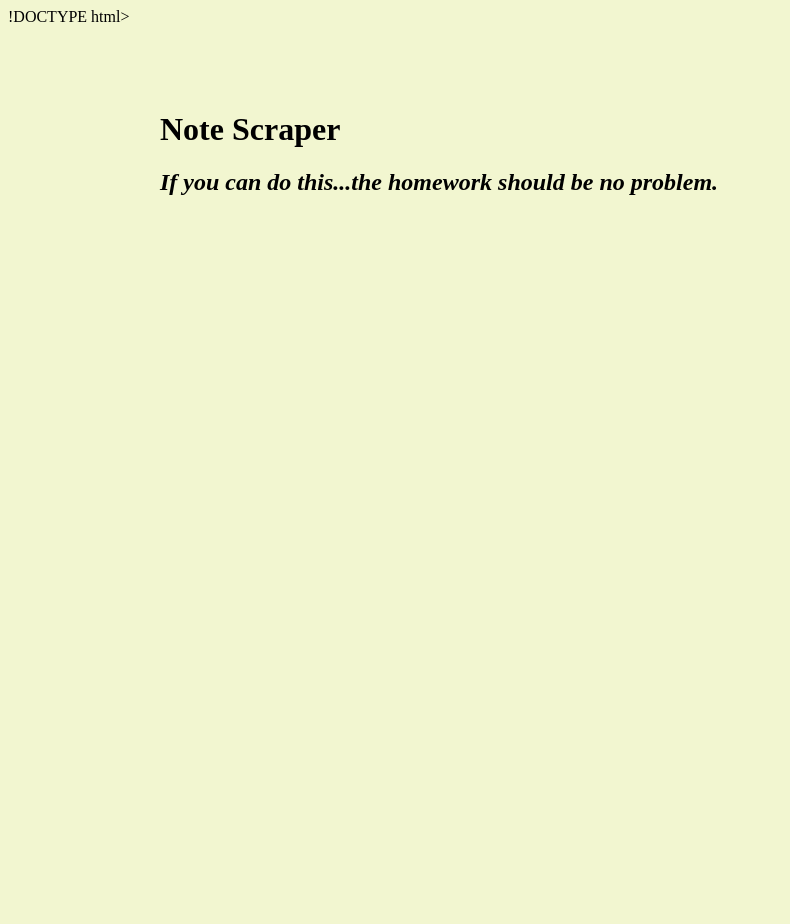
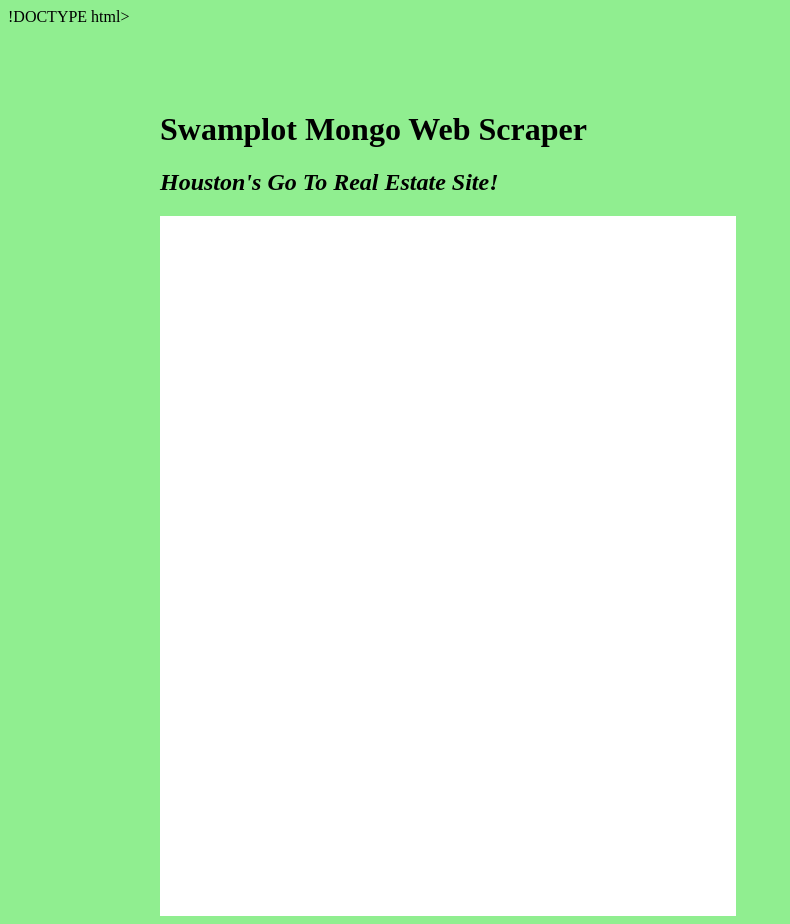
Before and after one commit to rmesser87/mongeese18, a website: page public/index.html in a window 1280 px wide. Shown: the whole page, without its empty margins (0-790 px from the left). Drawn offline with nearby package versions, Linux system fonts and the light colour scheme; no server answers.

Commit message:
more code added

```diff
--- a/public/index.html
+++ b/public/index.html
@@ -2,9 +2,9 @@
 <html lang="en-us">
   <head>
     <meta charset="UTF-8">
-    <title>Scraping With Mongoose</title>
+    <title>Mongo Homework</title>
     <style>
-      body { background-color: #F2F6D0 }
+      body { background-color: lightgreen }
       #wrapper {
         width: 960px;
         margin-left: auto;
@@ -16,6 +16,7 @@
         overflow: auto;
         width: 60%;
         height: 700px;
+        background-color: white;
       }
       #notes {
         float: right;
@@ -38,8 +39,8 @@
   </head>
   <body>
     <div id="wrapper">
-      <h1>Note Scraper</h1>
-      <h2><i>If you can do this...the homework should be no problem.</i></h2>
+      <h1>Swamplot Mongo Web Scraper</h1>
+      <h2><i>Houston's Go To Real Estate Site!</i></h2>
       <div id="articles"></div>
       <div id="notes"></div>
     </div>
--- a/server.js
+++ b/server.js
@@ -33,12 +33,12 @@
 // A GET route for scraping the echoJS website
 app.get("/scrape", function(req, res) {
   // First, we grab the body of the html with request
-  axios.get("http://www.echojs.com/").then(function(response) {
+  axios.get("http://www.swamplot.com/").then(function(response) {
     // Then, we load that into cheerio and save it to $ for a shorthand selector
     var $ = cheerio.load(response.data);
 
     // Now, we grab every h2 within an article tag, and do the following:
-    $("article h2").each(function(i, element) {
+    $("h2.entry-title").each(function(i, element) {
       // Save an empty result object
       var result = {};
 
```
